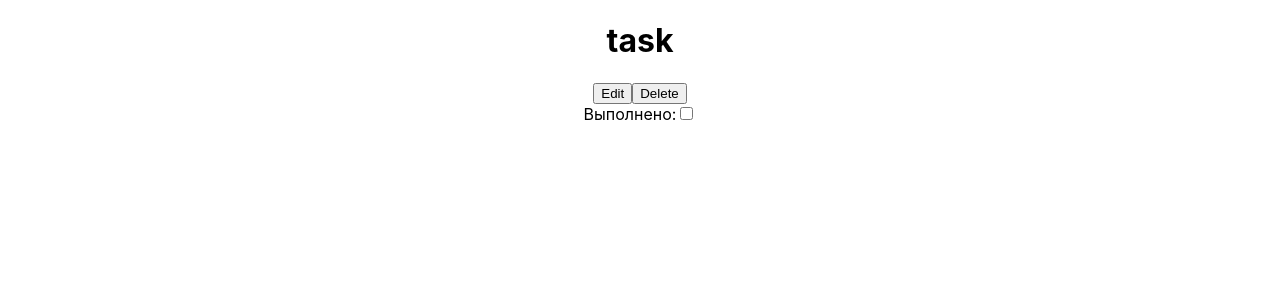
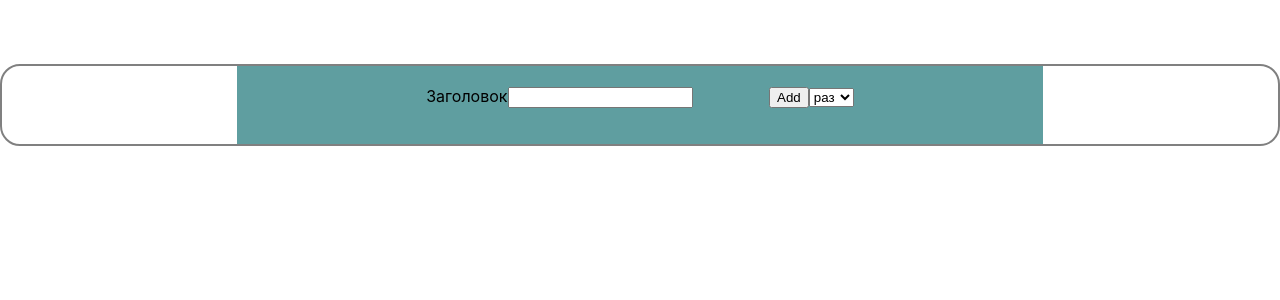
Before and after one commit to DmitriyGj/CRT-React_course, a React (Create React App) app in the folder to_do_application/: page / in a window 1280 px wide. Shown: the top 300 px of the page. Built offline with nearby package versions, Linux system fonts and the light colour scheme; the HTML template or start-up script is replaced by a standard one.

Commit message:
added task, taskholder, adding, removing

```diff
--- a/to_do_application/package.json
+++ b/to_do_application/package.json
@@ -9,6 +9,7 @@
     "react": "^17.0.2",
     "react-dom": "^17.0.2",
     "react-scripts": "5.0.0",
+    "react-uuid": "^1.0.2",
     "web-vitals": "^2.1.2"
   },
   "scripts": {
--- a/to_do_application/src/App.css
+++ b/to_do_application/src/App.css
@@ -1,38 +1,9 @@
 .App {
+  display: flex;
+  margin-top: 5%;
   text-align: center;
+  wdith:60%;
+  justify-content: center;
+  border:2px solid gray ;
+  border-radius: 20px;
 }
-
-.App-logo {
-  height: 40vmin;
-  pointer-events: none;
-}
-
-@media (prefers-reduced-motion: no-preference) {
-  .App-logo {
-    animation: App-logo-spin infinite 20s linear;
-  }
-}
-
-.App-header {
-  background-color: #282c34;
-  min-height: 100vh;
-  display: flex;
-  flex-direction: column;
-  align-items: center;
-  justify-content: center;
-  font-size: calc(10px + 2vmin);
-  color: white;
-}
-
-.App-link {
-  color: #61dafb;
-}
-
-@keyframes App-logo-spin {
-  from {
-    transform: rotate(0deg);
-  }
-  to {
-    transform: rotate(360deg);
-  }
-}
--- a/to_do_application/src/App.js
+++ b/to_do_application/src/App.js
@@ -1,10 +1,11 @@
 import './App.css';
 import {Task} from  './Components/Task/Task'
+import {TaskHolder} from './Components/TaskHolder/TaskHolder'
 
 function App() {
   return (
       <div className="App">
-          <Task title = 'task'></Task>
+          <TaskHolder />
       </div>
   );
 }
--- a/to_do_application/src/Components/Task/Task.jsx
+++ b/to_do_application/src/Components/Task/Task.jsx
@@ -3,29 +3,16 @@ import {Component} from "react";
 class Task extends Component{
     constructor(props) {
         super(props);
-
+        this.key = props.key;
         this.state={
             complete:false,
-            title:this.props.title,
-            createdDate:new Date(),
-            endDate:new Date()
+            title:props.title,
         };
-
         this.toggleCompleteStatus = this.toggleCompleteStatus.bind(this);
-        this.changeCreatedDate = this.changeEndDate.bind(this);
-        this.changeEndDate = this.changeEndDate.bind(this);
     }
 
-    toggleCompleteStatus(){
-        this.setState({complete: !this.state.complete})
-    }
-
-    changeCreatedDate(e){
-        this.setState({createDate: Date.parse(e.target.value)})
-    }
-
-    changeEndDate(e){
-        this.setState({endDate:Date.parse(e.target.value)})
+    toggleCompleteStatus=(e)=>{
+        this.setState({complete: e.target.checked})
     }
 
     render(){
@@ -34,7 +21,7 @@ class Task extends Component{
                         <h1>{this.state.title}</h1>
                         <div className='TaskControls'>
                             <button>Edit</button>
-                            <button>Delete</button>
+                            <button onClick={()=>this.props.parentRemoveTaskHandler(this)}>Remove</button>
                         </div>
                     </div>
                     <label>Выполнено:
--- a/to_do_application/src/Components/TaskHolder/TaskHolder.css
+++ b/to_do_application/src/Components/TaskHolder/TaskHolder.css
@@ -0,0 +1,9 @@
+.taskHolder{
+    background-color: cadetblue;
+    padding: 20px;
+    width: 60%;
+}
+
+.taskHolder button{
+    margin-left:10% ;
+}
--- a/to_do_application/src/Components/TaskHolder/TaskHolder.jsx
+++ b/to_do_application/src/Components/TaskHolder/TaskHolder.jsx
@@ -1,11 +1,68 @@
 import {Component} from 'react'
+import {Task} from "../Task/Task";
+import './TaskHolder.css'
+import  uuid from 'react-uuid';
 
 class TaskHolder extends  Component{
     constructor(props) {
         super(props);
 
         this.state ={
-            tasks:[]
+            newTaskTitle:'',
+            tasks:[ ]
         };
+
+        this.addTaskHandler = this.addTaskHandler.bind(this);
+        this.changeNewTaskTitleHandler = this.changeNewTaskTitleHandler.bind(this);
+        this.removeTaskHandler = this.removeTaskHandler.bind(this);
+    }
+
+    removeTaskHandler(task) {
+        this.setState({tasks: this.state.tasks.filter(displayTask => displayTask.props.id !== task.props.id)})
+    }
+
+    changeNewTaskTitleHandler(e){
+        this.setState({newTaskTitle: e.target.value});
+    }
+
+    addTaskHandler(){
+        const titleForNewTask = this.state.newTaskTitle;
+        const unique = this.state.tasks.every(instTask => instTask.props.title !== titleForNewTask)
+        if(titleForNewTask){
+            if(unique){
+                const taskForAdding = (<Task id ={uuid()} title={this.state.newTaskTitle}
+                                             parentRemoveTaskHandler = {this.removeTaskHandler} />);
+                this.setState({tasks:[...this.state.tasks,taskForAdding ]});
+            }
+            else{
+                alert('Такое задание уже существует')
+            }
+        }
+        else{
+            alert('Имя задачи не может быть пустым');
+        }
+    }
+
+    render() {
+        return <div className='taskHolder'>
+                    <div className='TaskCOnroller'>
+                        <label> Заголовок
+                            <input type = 'text' value={this.state.newTaskTitle}
+                                   onChange={this.changeNewTaskTitleHandler} />
+                        </label>
+
+                        <button onClick={this.addTaskHandler}>Add</button>
+                        <label>
+                            <select><option>раз</option>
+                                <option>два</option>
+                                <option>три</option></select>
+                        </label>
+                    </div>
+                    <ul>
+                        {this.state.tasks.map(task=><li key = {task.props.id}>{task}</li>)}
+                    </ul>
+               </div>
     }
 }
+
+export {TaskHolder}
```
Also changed, not shown: 1 other file (tests, documents, lock files or other folders).
